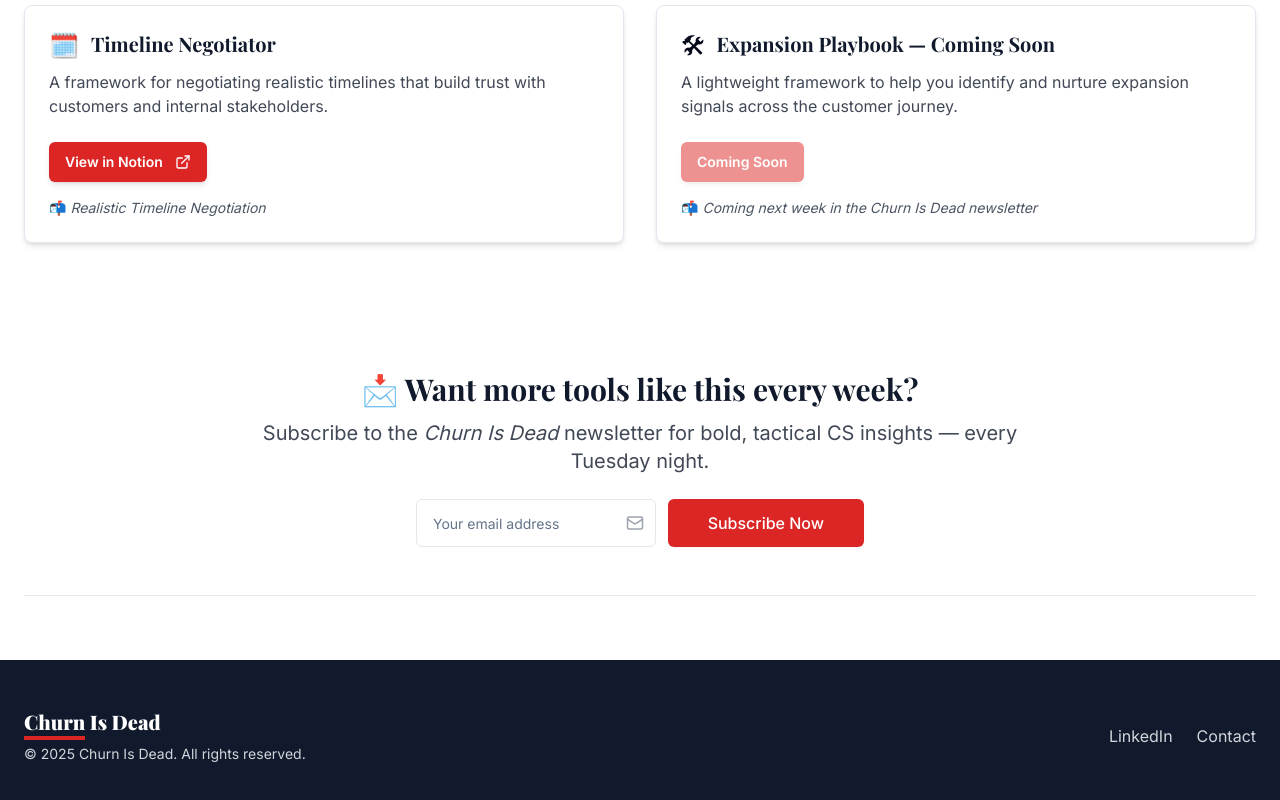
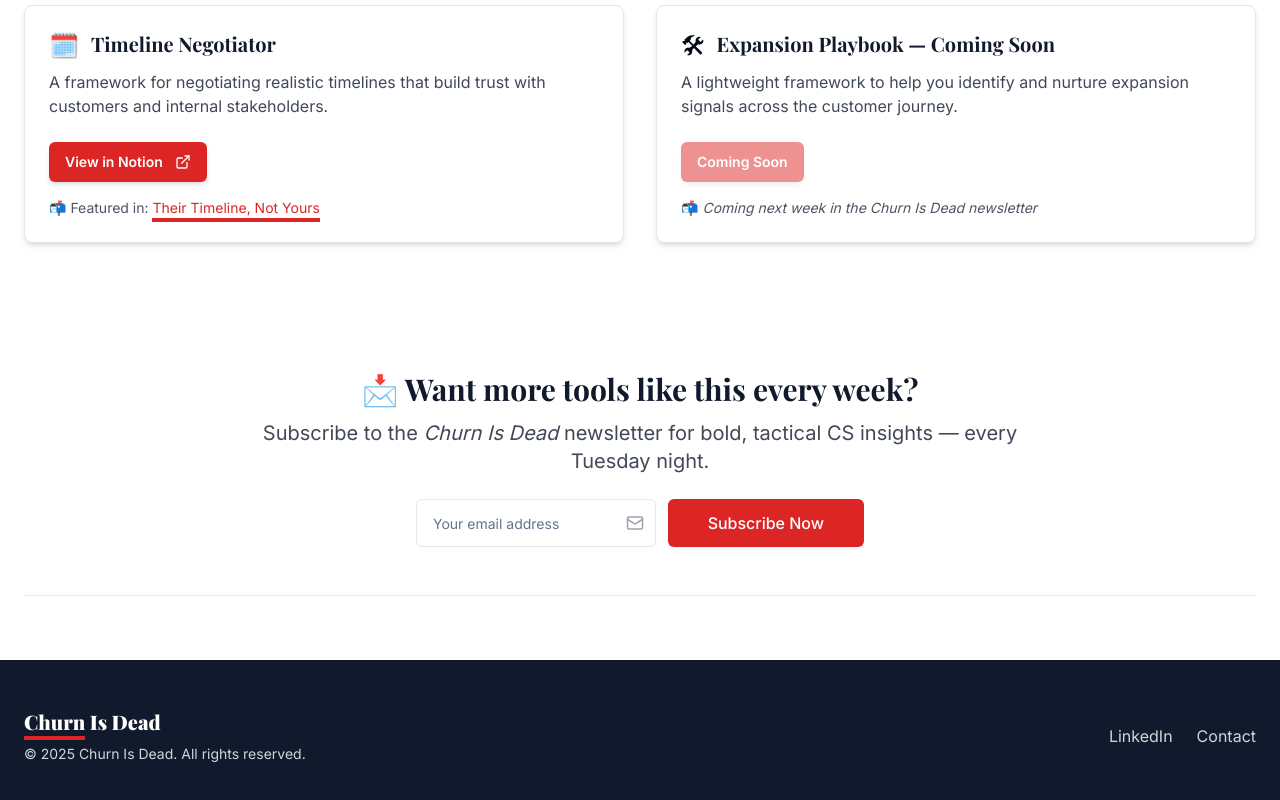
Before and after one commit to kubersethi15/churn-killers-clubhouse, a React (Vite) app: page /playbook in a window 1280 px wide. Shown: the part 794-1594 px from the top of the page. Built offline with nearby package versions, Linux system fonts and the light colour scheme.

Commit message:
Add "Their Timeline, Not Yours" newsletter link
Update the "Timeline Negotiator" card to indicate it was featured in the "Their Timeline, Not Yours" newsletter and link to it.

```diff
--- a/src/pages/Playbook.tsx
+++ b/src/pages/Playbook.tsx
@@ -58,9 +58,9 @@ const resources: PlaybookResource[] = [
     ctaLink: "https://www.notion.so/Timeline-Negotiator-1f95d0709c99808e8926eaeff56ef138?pvs=4",
     icon: "🗓️",
     featuredIn: {
-      title: "Realistic Timeline Negotiation",
-      link: "/newsletter/realistic-timeline-negotiation",
-      comingSoon: true
+      title: "Their Timeline, Not Yours",
+      link: "/newsletter/their-timeline-not-yours",
+      comingSoon: false
     },
   },
   {
```
